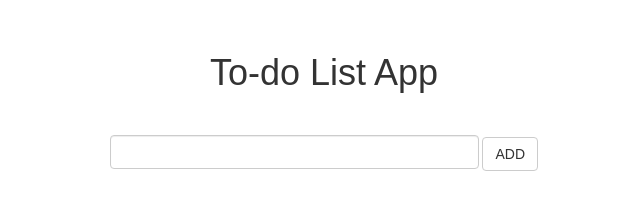
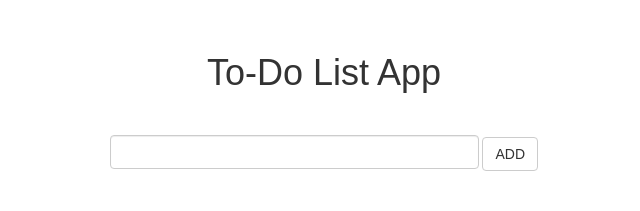
Before and after one commit to veektorh/To-do-list-App-in-Javascript, a plain HTML site: page index.html in a window 1280 px wide. Shown: the top 211 px of the page, 316-956 px from the left. Drawn offline with Linux system fonts and the light colour scheme.

Commit message:
minor edits

```diff
--- a/index.html
+++ b/index.html
@@ -10,7 +10,7 @@
 <body>
     <div class="container">
         <div class="title_bar">
-            <h1>To-do List App</h1>
+            <h1>To-Do List App</h1>
         </div>
 
         <div class="add_container">
```
